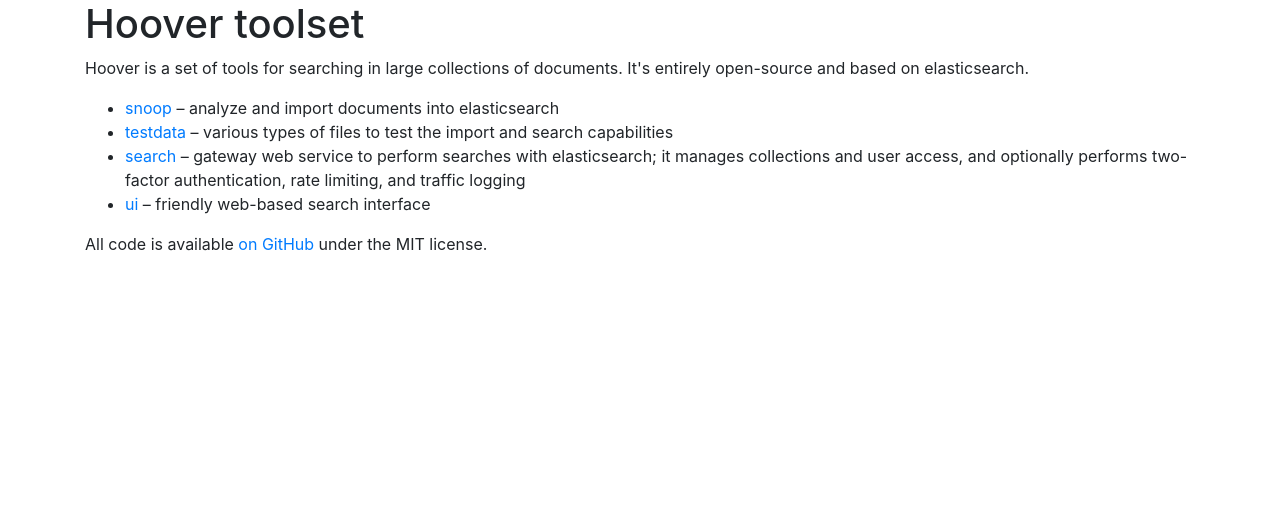
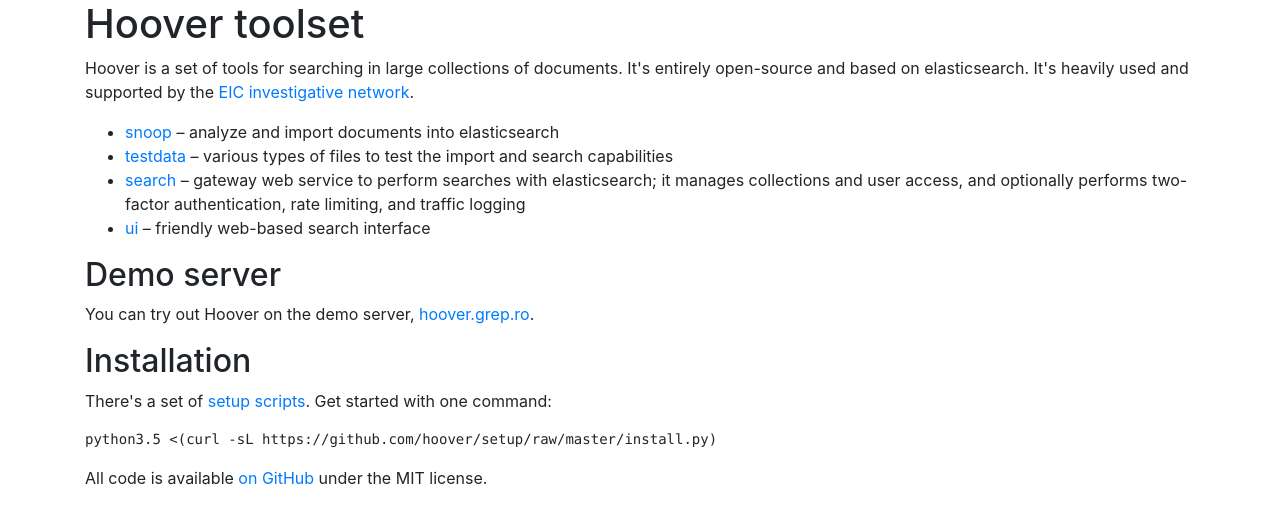
Before and after one commit to Hoove391/hoover.github.io, a plain HTML site: page index.html in a window 1280 px wide. Drawn offline with nearby package versions, Linux system fonts and the light colour scheme.

Commit message:
link to EIC; demo server; how to install

```diff
--- a/index.html
+++ b/index.html
@@ -6,7 +6,9 @@
 <div class="container">
   <h1>Hoover toolset</h1>
   <p>Hoover is a set of tools for searching in large collections of documents.
-  It's entirely open-source and based on elasticsearch.</p>
+  It's entirely open-source and based on elasticsearch. It's heavily used and
+  supported by the <a href="http://eic.network">EIC investigative
+  network</a>.</p>
 
   <ul>
     <li>
@@ -32,6 +34,15 @@
     </li>
   </ul>
 
+  <h2>Demo server</h2>
+  <p>You can try out Hoover on the demo server,
+  <a href="https://hoover.grep.ro">hoover.grep.ro</a>.</p>
+
+  <h2>Installation</h2>
+  <p>There's a set of <a href="https://github.com/hoover/setup">setup scripts</a>. Get
+  started with one command:</p>
+  <pre><code>python3.5 &lt;(curl -sL https://github.com/hoover/setup/raw/master/install.py)</code></pre>
+
   <p>All code is available <a href="https://github.com/hoover">on GitHub</a>
   under the MIT license.</p>
 </div>
```
